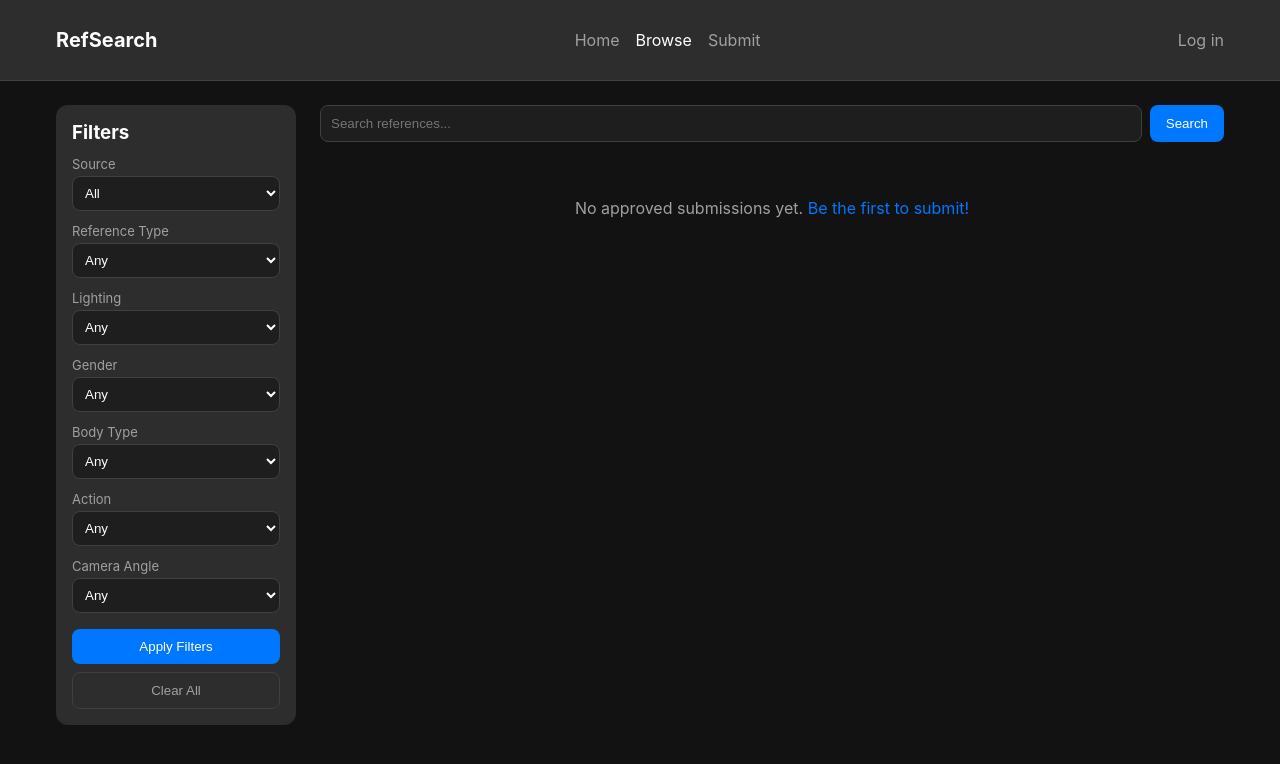
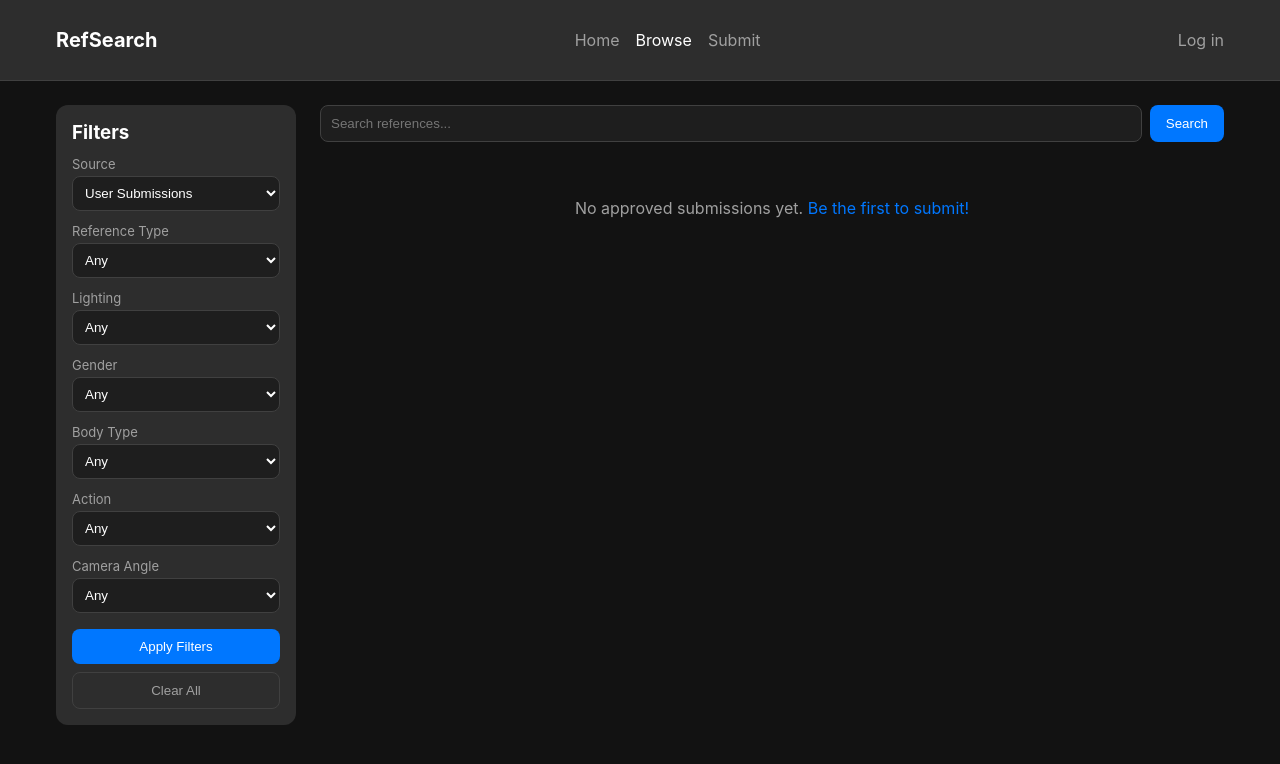
Before and after one commit to bugsg4rden/VibeCode, a plain HTML site: page search.html in a window 1280 px wide. Drawn offline with Linux system fonts and the light colour scheme.

Commit message:
feat: Remove default 'All' option from source filter in search page

```diff
--- a/search.html
+++ b/search.html
@@ -32,7 +32,6 @@
       <h3>Filters</h3>
       <label>Source</label>
       <select id="filter-source">
-        <option value="all">All</option>
         <option value="submissions">User Submissions</option>
       </select>
 
```
